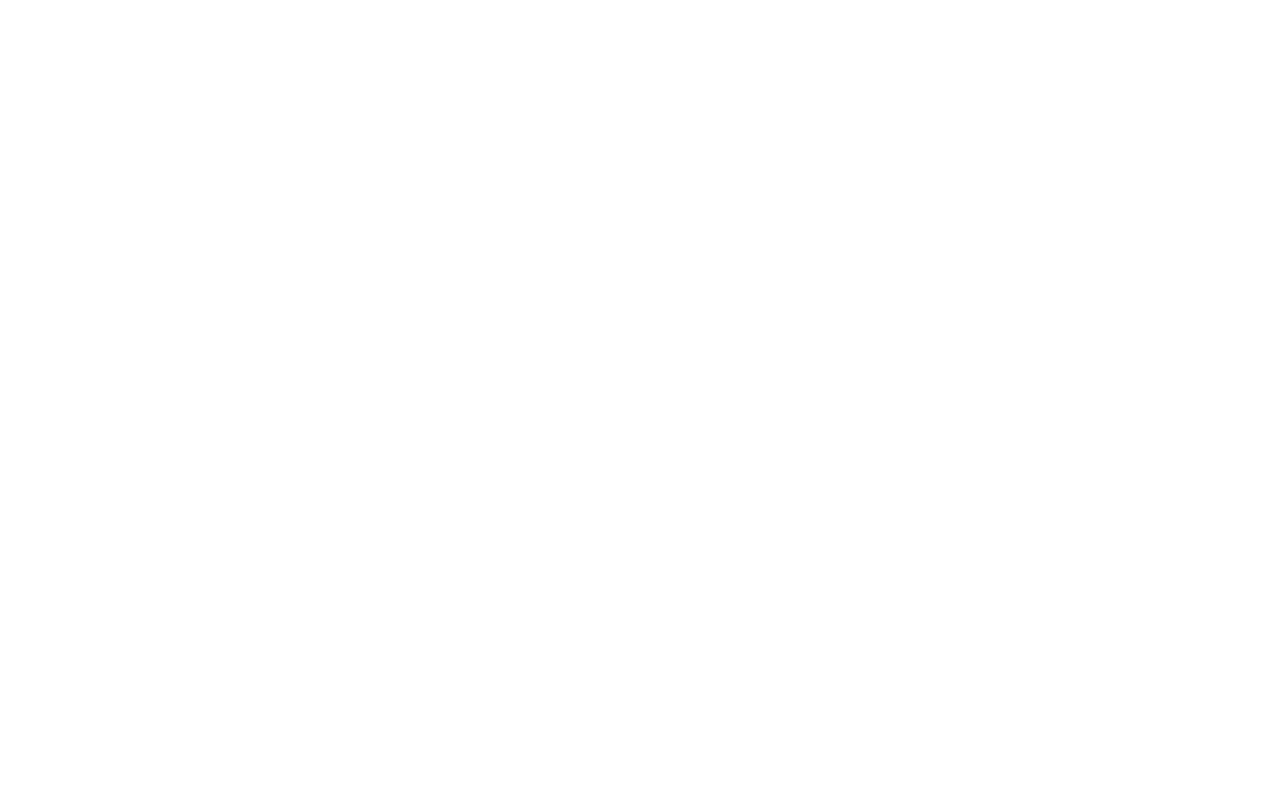
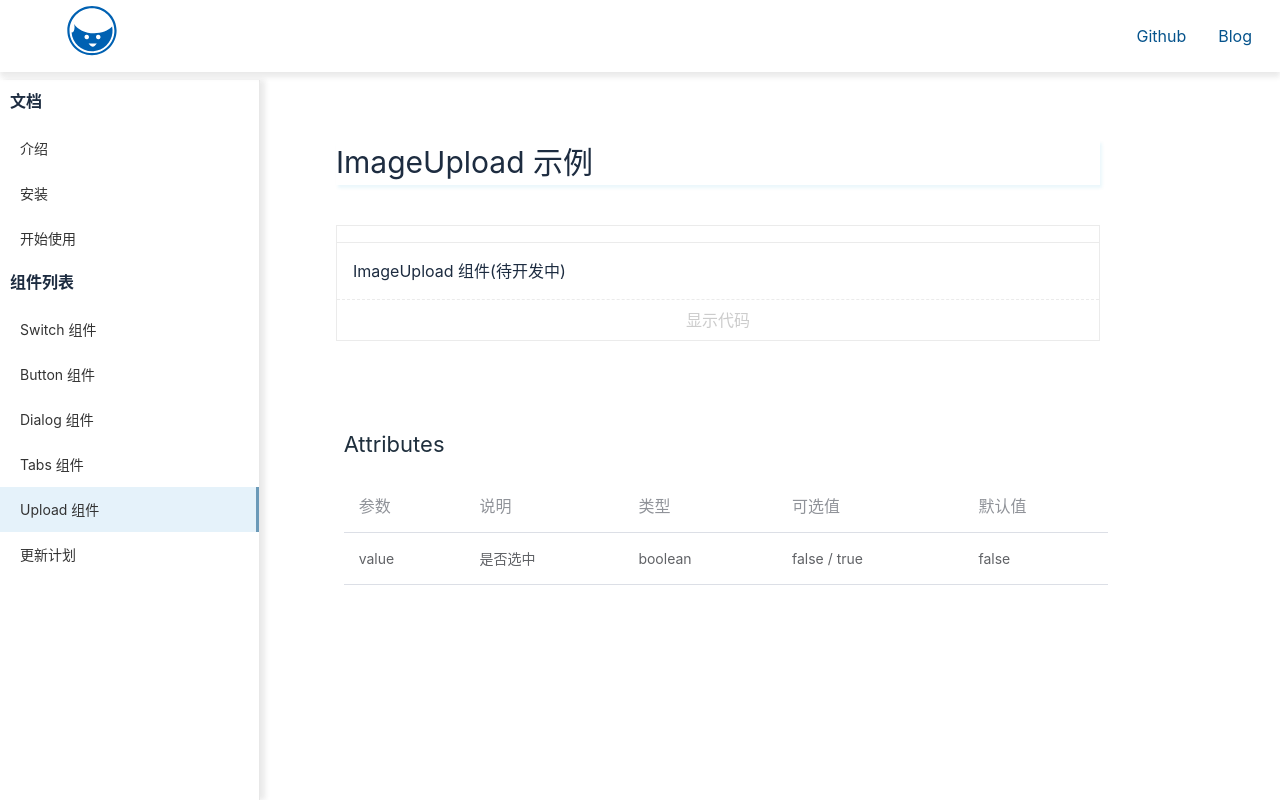
Before and after one commit to 2013888096/codeby-vue3-ui, a Vue app: page /#/doc/imageUpload in a window 1280 px wide. Before the commit this address had no page. Built offline with nearby package versions, Linux system fonts and the light colour scheme.

Commit message:
新增ImageUpload组件,计划实现图片上传压缩功能

```diff
--- /dev/null
+++ b/src/codeDemo/ImageUploadCode/ImageUploadCode.vue
@@ -0,0 +1,12 @@
+<demo>常规用法</demo>
+<template>
+  <Image-upload />
+</template>
+<script lang="ts">
+import ImageUpload from "../../lib/ImageUpload.vue";
+export default {
+  components: {
+    ImageUpload,
+  },
+};
+</script>
--- /dev/null
+++ b/src/components/DocUi/UploadDemo.vue
@@ -0,0 +1,43 @@
+<template>
+  <div>
+    <doc-title>ImageUpload 示例</doc-title>
+    <CodePer :component="ImageUpload" />
+    <Attr :columns="columns"
+          :data="data" />
+  </div>
+</template>
+<script lang="ts">
+import ImageUpload from "../../codeDemo/ImageUploadCode/ImageUploadCode.vue";
+//prismjs 直接导入 会在自动挂到window上
+import "prismjs";
+import "../../assets/style/prism.css";
+import CodePer from "../Codeper.vue";
+import DocTitle from "../DocTitle.vue";
+import Attr from "../Attrs.vue";
+import { columns } from "../../lib/data";
+const Prism = (window as any).Prism;
+
+import { ref } from "vue";
+export default {
+  components: { DocTitle, CodePer, Attr },
+  setup() {
+    const data = ref([
+      {
+        params: "value",
+        desc: "是否选中",
+        type: "boolean",
+        select: "false / true",
+        default: "false",
+      },
+    ]);
+    return {
+      data,
+      columns,
+      ImageUpload,
+      Prism,
+    };
+  },
+};
+</script>
+<style lang="scss" scoped>
+</style>
--- /dev/null
+++ b/src/lib/ImageUpload.vue
@@ -0,0 +1,8 @@
+<template>
+  <div>ImageUpload 组件(待开发中)</div>
+</template>
+<script lang="ts">
+export default {};
+</script>
+<style lang="scss">
+</style>
--- a/src/views/Doc.vue
+++ b/src/views/Doc.vue
@@ -29,6 +29,9 @@
           </li>
           <li>
             <router-link to="/doc/tabs">Tabs 组件</router-link>
+          </li>
+          <li>
+            <router-link to="/doc/imageUpload">Upload 组件</router-link>
           </li>
           <li>
             <router-link to="/doc/expect">更新计划</router-link>
```
Also changed, not shown: src/router/index.ts (+14 -8 lines).
